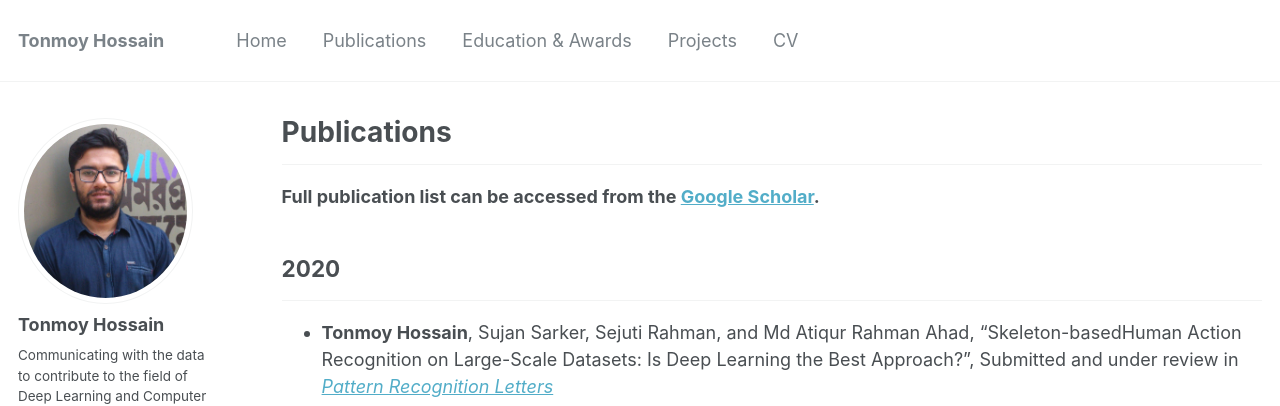
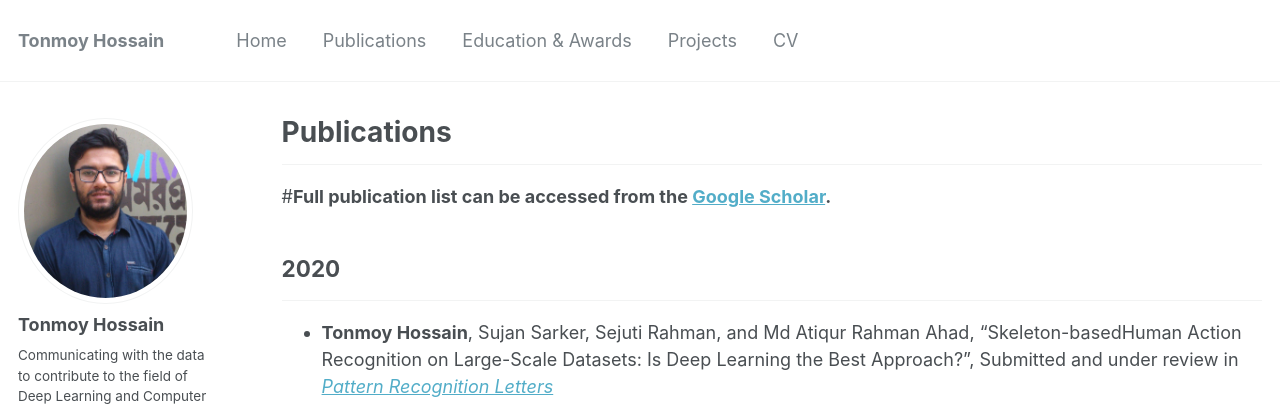
Before and after one commit to shaeekh/shaeekh.github.io, a Jekyll site: the page built from _pages/publications.md, in a window 1280 px wide and 900 px high. Shown: the top 406 px of the window. Built offline with Jekyll 4.4.1, drawn with Linux system fonts in a browser that asks for light colours; some web fonts are replaced.

```diff
--- a/_pages/publications.md
+++ b/_pages/publications.md
@@ -7,7 +7,7 @@ author_profile: true
 
 -----------
 
-**Full publication list can be accessed from the [Google Scholar](https://scholar.google.com/citations?hl=en&user=LxGVl2wAAAAJ).**
+#**Full publication list can be accessed from the [Google Scholar](https://scholar.google.com/citations?hl=en&user=LxGVl2wAAAAJ).**
 
 ## 2020
 -----------
```
